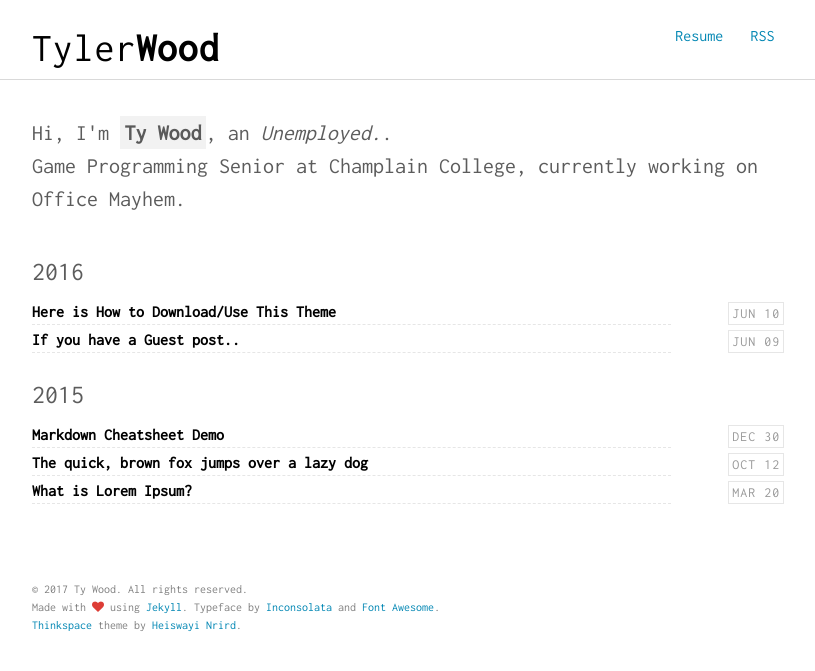
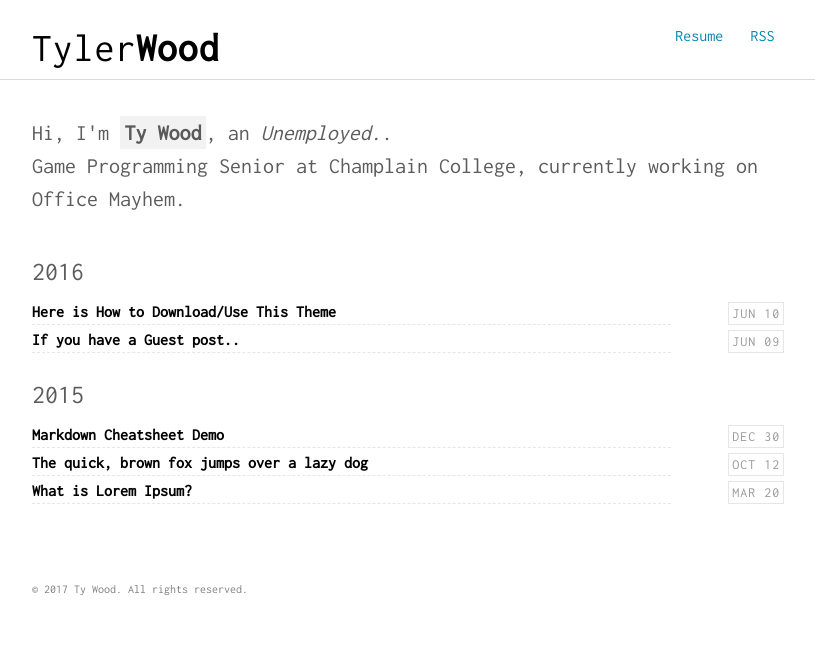
Before and after one commit to tyskwo/portfolio, a Jekyll site: the page built from index.html, in a window 1280 px wide. Shown: the top 671 px of the page, without its empty margins (232-1047 px from the left). Built offline with Jekyll 4.4.1, drawn with Linux system fonts in a browser that asks for light colours.

Commit message:
[EDITED] footer.

```diff
--- a/_includes/footer.html
+++ b/_includes/footer.html
@@ -1,7 +1,7 @@
 <footer class="site-footer">
   <div class="container">
     <small class="block">&copy; {{ site.time | date: '%Y' }} {{ site.author.name }}. All rights reserved.</small>
-    <small class="block">Made with <i class="fa fa-heart" aria-hidden="true" style="color:#DD3D36"></i> using <a href="http://jekyllrb.com/">Jekyll</a>. Typeface by <a href="https://fonts.google.com/specimen/Inconsolata">Inconsolata</a> and <a href="http://fontawesome.io/">Font Awesome</a>.</small>
-    <small><a href="https://github.com/heiswayi/thinkspace">Thinkspace</a> theme by <a href="http://heiswayi.github.io/">Heiswayi Nrird</a>.</small>
+    <!-- <small class="block">Made with <i class="fa fa-heart" aria-hidden="true" style="color:#DD3D36"></i> using <a href="http://jekyllrb.com/">Jekyll</a>.</small>
+    <small><a href="https://github.com/heiswayi/thinkspace">Thinkspace</a> theme by <a href="http://heiswayi.github.io/">Heiswayi Nrird</a>.</small> -->
   </div>
 </footer>
--- a/_includes/nav.html
+++ b/_includes/nav.html
@@ -3,7 +3,7 @@
   <div class="container">
     <h1 class="logo"><a href="{{ '/' | prepend: site.baseurl }}">{{ site.title }}<strong>{{ site.title2 }}</strong></a></h1>
     <ul class="navbar">
-      <li><a href="{{ '/Resume' | prepend: site.baseurl }}">Resume</a></li>
+      <li><a href="{{ '/resume' | prepend: site.baseurl }}">Resume</a></li>
       <li><a href="{{ "/feed.xml" | prepend: site.baseurl }}" target="_blank">RSS</a></li>
     </ul>
   </div>
```
